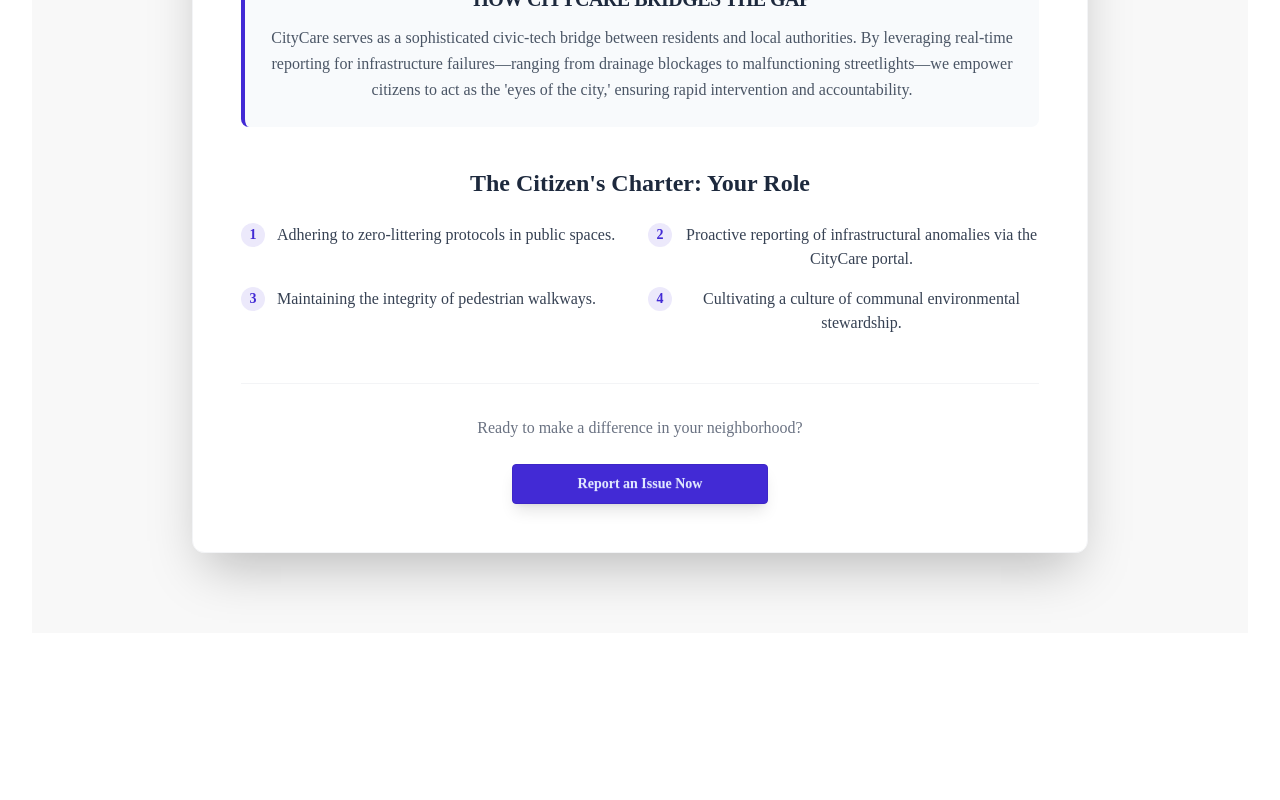
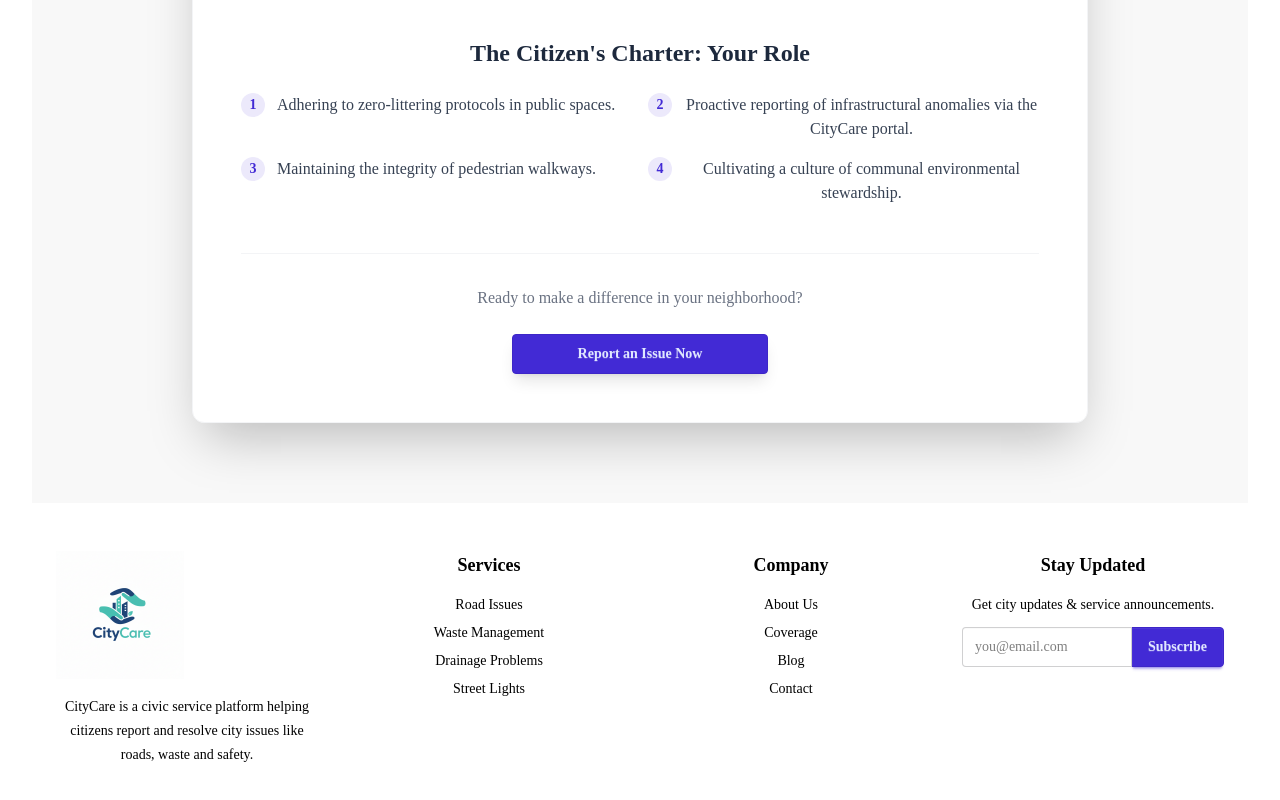
Before and after one commit to Kaosarjoy/cityCare, a React (Vite) app: page /blog in a window 1280 px wide. Shown: the part 1300-2100 px from the top of the page. Before the commit the page ends 1965 px from the top, so only its background shows below. Built offline with nearby package versions, Linux system fonts and the light colour scheme; a web font is replaced by a local one.

Commit message:
footer created done

```diff
--- a/src/Pages/Blog/Blog.jsx
+++ b/src/Pages/Blog/Blog.jsx
@@ -29,7 +29,7 @@ const Blog = () => {
     <article className="bg-base-200 min-h-screen pb-20">
 
       {/* Hero Section: Impactful & Immersive */}
-      <header className="relative h-[300px] md:h-[450px] overflow-hidden">
+      <header className="relative h-75 md:h-80 overflow-hidden">
         <img
           src={CityImg}
           className="w-full h-full object-cover transform hover:scale-105 transition-transform duration-700"
--- a/src/Pages/Footer/Footer.jsx
+++ b/src/Pages/Footer/Footer.jsx
@@ -1,11 +1,77 @@
-import React from 'react';
+import React from "react";
+import logoImg from "../../assets/logo.png";
 
 const Footer = () => {
-    return (
+  return (
+    <footer className="bg-white text-black">
+
+      {/* Top Footer */}
+      <div className="max-w-7xl mx-auto px-6 py-12 grid grid-cols-1 md:grid-cols-4 gap-10">
+
+        {/* Brand */}
         <div>
+          <img src={logoImg} alt="CityCare Logo" className="w-32 mb-4" />
+          <p className="text-sm leading-6 text-black">
+            CityCare is a civic service platform helping citizens
+            report and resolve city issues like roads, waste and safety.
+          </p>
+        </div>
 
+        {/* Services */}
+        <div>
+          <h6 className="text-lg font-semibold mb-4">Services</h6>
+          <ul className="space-y-2 text-sm text-black">
+            <li className="hover:text-primary cursor-pointer">Road Issues</li>
+            <li className="hover:text-primary cursor-pointer">Waste Management</li>
+            <li className="hover:text-primary cursor-pointer">Drainage Problems</li>
+            <li className="hover:text-primary cursor-pointer">Street Lights</li>
+          </ul>
         </div>
-    );
+
+        {/* Company */}
+        <div>
+          <h6 className="text-lg font-semibold mb-4">Company</h6>
+          <ul className="space-y-2 text-sm text-black">
+            <li className="hover:text-primary cursor-pointer">About Us</li>
+            <li className="hover:text-primary cursor-pointer">Coverage</li>
+            <li className="hover:text-primary cursor-pointer">Blog</li>
+            <li className="hover:text-primary cursor-pointer">Contact</li>
+          </ul>
+        </div>
+
+        {/* Newsletter */}
+        <div>
+          <h6 className="text-lg font-semibold mb-4">Stay Updated</h6>
+          <p className="text-sm text-black mb-3">
+            Get city updates & service announcements.
+          </p>
+          <div className="join w-full">
+            <input
+              type="email"
+              placeholder="you@email.com"
+              className="input input-bordered join-item w-full text-black"
+            />
+            <button className="btn btn-primary join-item">
+              Subscribe
+            </button>
+          </div>
+        </div>
+      </div>
+
+      {/* Bottom Footer */}
+      <div className="border-t border-white/20">
+        <div className="max-w-7xl mx-auto px-6 py-4 flex flex-col md:flex-row justify-between items-center text-sm text-white/70">
+          <p>© {new Date().getFullYear()} CityCare. All rights reserved.</p>
+          <div className="flex gap-4 mt-2 md:mt-0">
+            <span className="hover:text-primary cursor-pointer">Privacy</span>
+            <span className="hover:text-primary cursor-pointer">Terms</span>
+            <span className="hover:text-primary cursor-pointer">Cookies</span>
+          </div>
+        </div>
+      </div>
+
+    </footer>
+  );
 };
 
 export default Footer;
```
